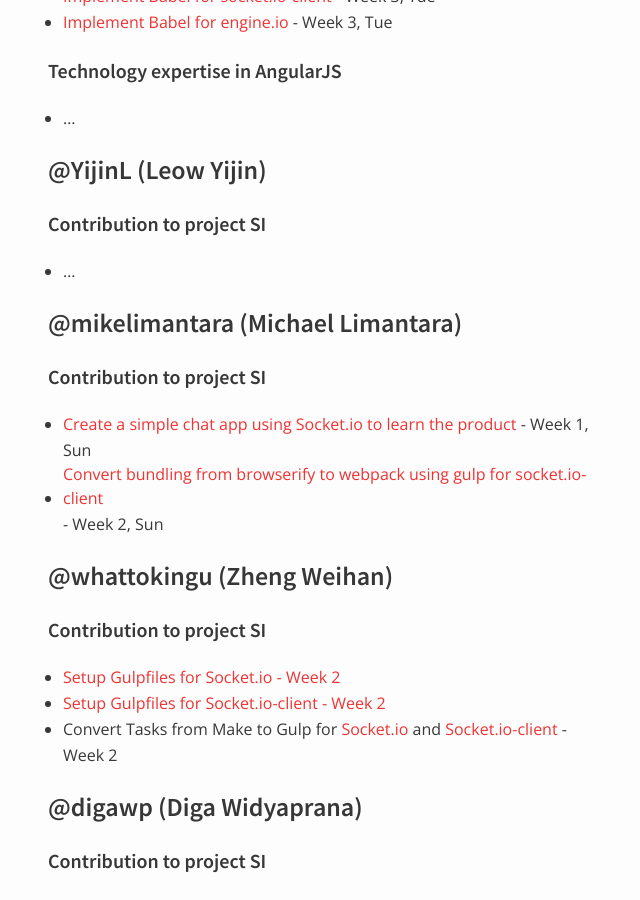
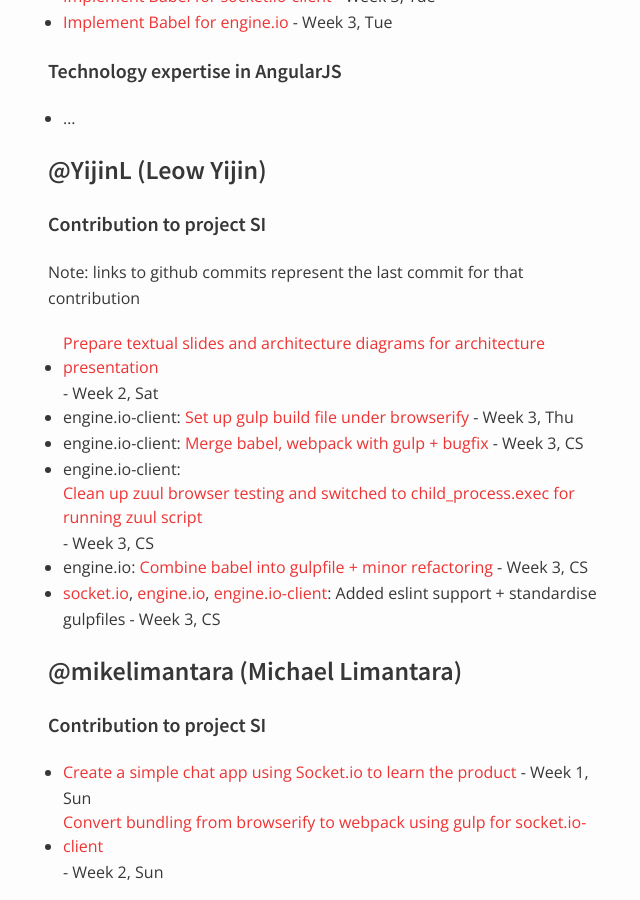
Before and after one commit to nus-oss/cs3281-AY1516S2-website, a Jekyll site: the page built from teams/socketio.md, in a window 1280 px wide and 900 px high, scrolled down 1431 px. Shown: the whole window, without its empty margins (322-962 px from the left). Built offline with Jekyll 4.4.1, drawn with Linux system fonts in a browser that asks for light colours.

Commit message:
add yijin contrib

```diff
--- a/teams/socketio.md
+++ b/teams/socketio.md
@@ -54,7 +54,13 @@
 ### @YijinL (Leow Yijin)
 
 #### Contribution to project SI
-* ...
+Note: links to github commits represent the last commit for that contribution
+* [Prepare textual slides and architecture diagrams for architecture presentation](https://docs.google.com/presentation/d/1OHRrAYRE8M2gV4wg2MwYk0BIfbEURwtMt17og5wWTfE/edit?usp=sharing) - Week 2, Sat
+* engine.io-client: [Set up gulp build file under browserify](https://github.com/nus-fboa2016-si/engine.io-client/pull/1) - Week 3, Thu
+* engine.io-client: [Merge babel, webpack with gulp + bugfix](https://github.com/nus-fboa2016-si/engine.io-client/commit/fad7e5b450566b86105421eb444b39bed4d0345a) - Week 3, CS
+* engine.io-client: [Clean up zuul browser testing and switched to child_process.exec for running zuul script](https://github.com/nus-fboa2016-si/engine.io-client/commit/9079369603a6f22d9ea445a485b3fbb9466e82b8) - Week 3, CS
+* engine.io: [Combine babel into gulpfile + minor refactoring](https://github.com/nus-fboa2016-si/engine.io/commit/06c3e8cea4158724aa86c012cc70ea1d3df05a93) - Week 3, CS
+* [socket.io](https://github.com/nus-fboa2016-si/socket.io/commit/920412587b245c4ae5f7c95a583dd37f20c2d904), [engine.io](https://github.com/nus-fboa2016-si/engine.io/commit/49fac3af62693cf3cda40da52c09f37845df04e5), [engine.io-client](https://github.com/nus-fboa2016-si/engine.io/commit/49fac3af62693cf3cda40da52c09f37845df04e5): Added eslint support + standardise gulpfiles - Week 3, CS
 
 ### @mikelimantara (Michael Limantara)
 
```
Also changed, not shown: projectProgress.md (added, +32 -0 lines).
